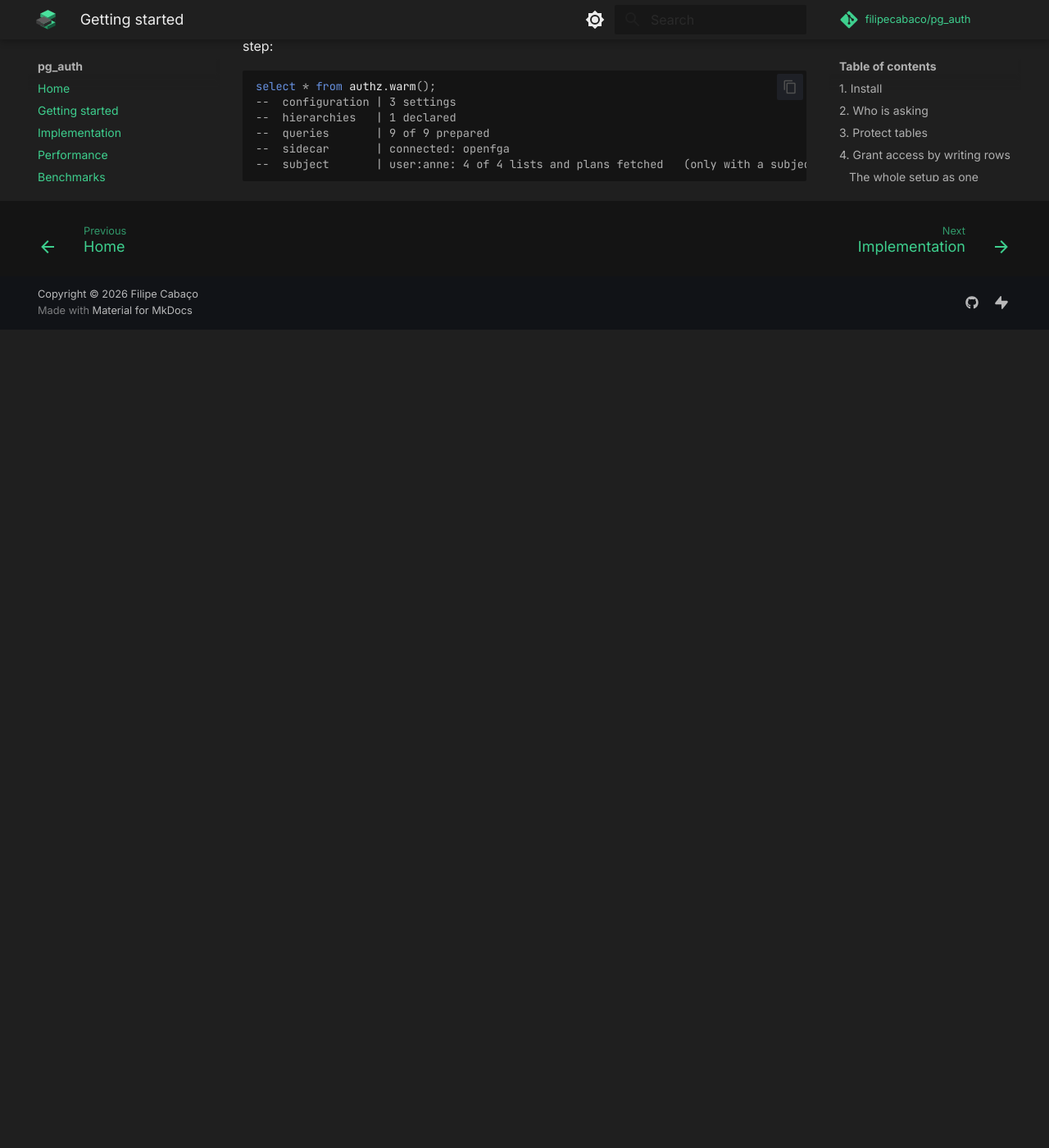
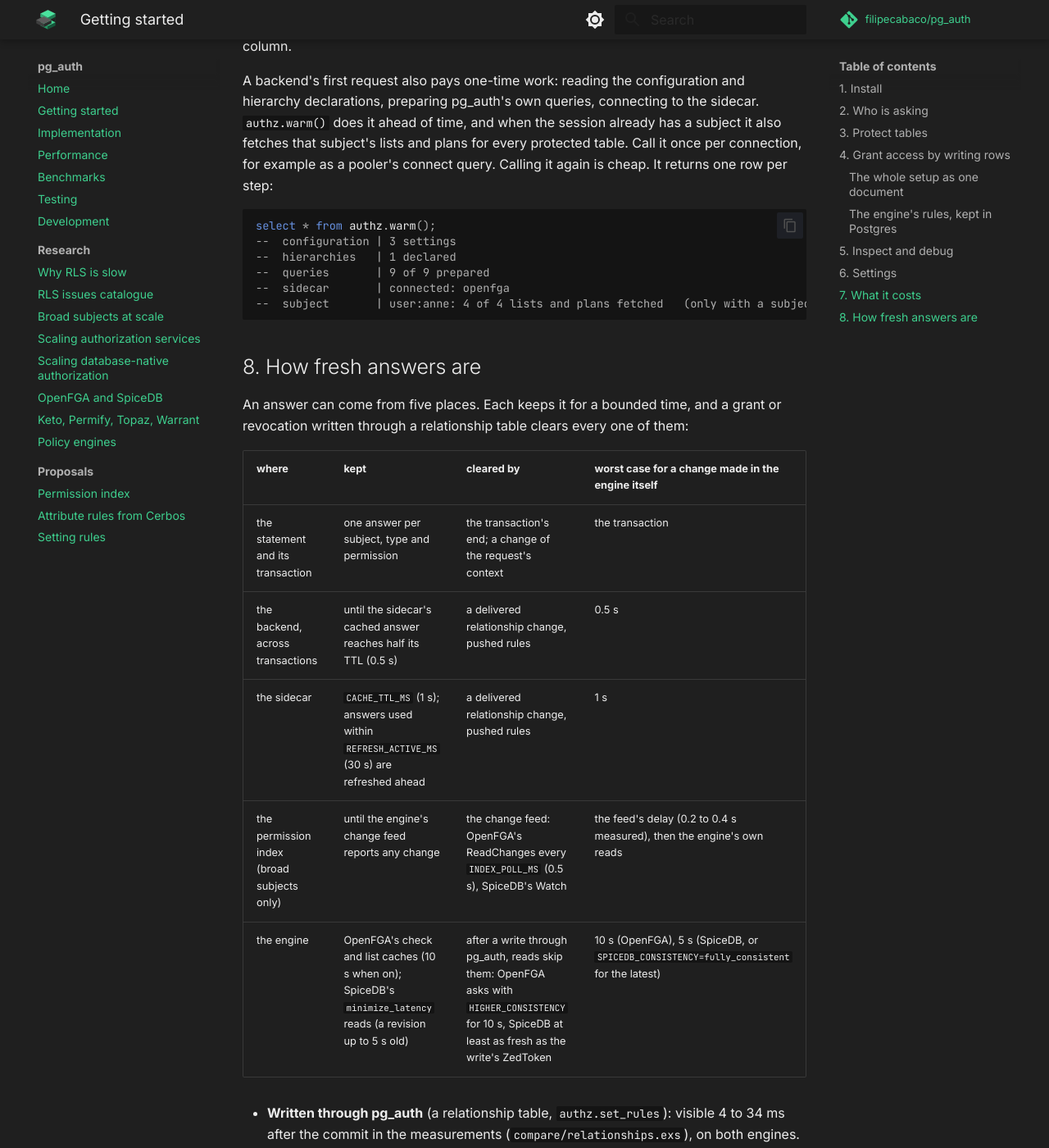
Before and after one commit to filipecabaco/pg_auth, an MkDocs documentation site: the page built from docs/usage.md, in a window 1280 px wide and 1400 px high, scrolled down 11316 px. Shown: the whole window at 82% size. Built offline with MkDocs 1.6.1 and Material for MkDocs 9.7.7, drawn with Linux system fonts in a browser that asks for light colours; comment, search, counter and statistics services are not loaded; before the commit the page ends 11718 px from its top, so only the background shows below that; some of the changed text lies outside the part shown.

Commit message:
Freshness in one table; the strip's dots stacked; the stage on the sections' grid
- usage guide, section 8: where an answer is kept (transaction, backend,
  sidecar, permission index, engine), for how long, what clears it, and the
  worst case for a change made in the engine itself; written through
  pg_auth, with an end date, with the time in the context, the engine down
- section 7: relationship tables cost engine writes (batched, every backend
  asks again after each batch)
- home: the freshness link points there; with the engine down, subjects too
  broad to list keep their last set in the permission index
- the benchmark strip stacks each dot on the lowest row that clears its
  neighbour (apply_zero.exs places them; the plot grows to fit): no two
  overlap at desktop or phone width
- the stage sits on Material's grid (61rem, 0.8rem gutter): the headline
  starts where the logo and every section do

````diff
--- a/docs/stylesheets/home.css
+++ b/docs/stylesheets/home.css
@@ -21,10 +21,12 @@
   --pa-muted: var(--md-default-fg-color--light);
 }
 
+/* the stage on the sections' grid: Material's content width (61rem) and gutter (0.8rem), so the
+   headline starts where the logo and every section do */
 .pa-wrap {
-  max-width: 76rem;
+  max-width: 61rem;
   margin-inline: auto;
-  padding-inline: 1.2rem;
+  padding-inline: 0.8rem;
 }
 
 /* ── Buttons ──────────────────────────────────────────────────────────── */
@@ -104,8 +106,8 @@
 
 .pa-stage {
   display: grid;
-  grid-template-columns: minmax(0, 26rem) minmax(0, 1fr);
-  gap: 2.6rem;
+  grid-template-columns: minmax(0, 24rem) minmax(0, 1fr);
+  gap: 2.2rem;
   align-items: start;
 }
 
@@ -742,7 +744,8 @@
 
 .pa-strip__plot {
   position: relative;
-  height: 3.4rem;
+  /* as many rows as the densest ratio needs (bench/docker/apply_zero.exs stacks the dots) */
+  height: calc(1.3rem + var(--rows, 3) * 0.75rem);
   margin-inline: 0.5rem;
   border-bottom: 1px solid var(--pa-line);
 }
--- a/docs/usage.md
+++ b/docs/usage.md
@@ -414,6 +414,12 @@ Per scenario numbers against RLS written the way Supabase recommends are in
 [`compare/parity.exs`](https://github.com/filipecabaco/pg_auth/blob/main/compare/README.md). Writes and very broad subjects cost more than
 narrow reads; `authz.explain` and `authz.last_statement_advice()` say when and why.
 
+Relationship tables cost engine writes: every insert, delete and relationship-changing update of
+a declared table becomes one write to the engine, batched by the sidecar (up to 100 tuples a call
+on OpenFGA, 1000 on SpiceDB), and the answers every backend kept are dropped after each batch.
+A table that changes thousands of rows a second puts that load on the engine; declare the tables
+that grant access, not every table that has an owner column.
+
 A backend's first request also pays one-time work: reading the configuration and hierarchy
 declarations, preparing pg_auth's own queries, connecting to the sidecar. `authz.warm()` does
 it ahead of time, and when the session already has a subject it also fetches that subject's
@@ -428,3 +434,28 @@ select * from authz.warm();
 --  sidecar       | connected: openfga
 --  subject       | user:anne: 4 of 4 lists and plans fetched   (only with a subject)
 ```
+
+## 8. How fresh answers are
+
+An answer can come from five places. Each keeps it for a bounded time, and a grant or revocation
+written through a relationship table clears every one of them:
+
+| where | kept | cleared by | worst case for a change made in the engine itself |
+|---|---|---|---|
+| the statement and its transaction | one answer per subject, type and permission | the transaction's end; a change of the request's context | the transaction |
+| the backend, across transactions | until the sidecar's cached answer reaches half its TTL (0.5 s) | a delivered relationship change, pushed rules | 0.5 s |
+| the sidecar | `CACHE_TTL_MS` (1 s); answers used within `REFRESH_ACTIVE_MS` (30 s) are refreshed ahead | a delivered relationship change, pushed rules | 1 s |
+| the permission index (broad subjects only) | until the engine's change feed reports any change | the change feed: OpenFGA's ReadChanges every `INDEX_POLL_MS` (0.5 s), SpiceDB's Watch | the feed's delay (0.2 to 0.4 s measured), then the engine's own reads |
+| the engine | OpenFGA's check and list caches (10 s when on); SpiceDB's `minimize_latency` reads (a revision up to 5 s old) | after a write through pg_auth, reads skip them: OpenFGA asks with `HIGHER_CONSISTENCY` for 10 s, SpiceDB at least as fresh as the write's ZedToken | 10 s (OpenFGA), 5 s (SpiceDB, or `SPICEDB_CONSISTENCY=fully_consistent` for the latest) |
+
+- **Written through pg_auth** (a relationship table, `authz.set_rules`): visible 4 to 34 ms after
+  the commit in the measurements (`compare/relationships.exs`), on both engines.
+- **Written in the engine directly** (its API, another service): up to the engine's own window
+  plus the sidecar's second: about 11 s on OpenFGA with caches, 6 s on SpiceDB by default.
+- **A grant with an end** (`expires_column`): gone 60 to 120 ms after its end through the outbox;
+  on SpiceDB the engine also ends it itself, within its revision window.
+- **A request context with the time** (`"now"`): answers are kept up to the sidecar's 1 s, so a
+  condition on the time holds up to a second past its boundary.
+- **The engine down:** answers already kept are used for at most the times above, then statements
+  fail. Subjects answered from the permission index keep their last fresh set, read from
+  Postgres; a change the engine makes meanwhile reaches it when the feed is read again.
--- a/overrides/home.html
+++ b/overrides/home.html
@@ -360,41 +360,41 @@ resourcePolicy:
 {# bench:stats:end #}
 {# bench:rows:start #}
 {% set rows = [
-  ("hierarchical-permissions", 0.21),
-  ("nested-rls-chain", 0.22),
-  ("order-by-limit-selective-policy", 0.24),
-  ("supabase-storage-paths", 0.34),
-  ("secdef-helper-oracle", 0.38),
-  ("large-membership-array-overhead", 0.39),
-  ("supabase-owner-or-role", 0.46),
-  ("saas-project-hierarchy", 0.54),
-  ("marketplace-two-party-orders", 0.59),
-  ("large-events-timeseries", 0.71),
-  ("larger-than-memory", 0.79),
-  ("rls-write-path", 0.85),
-  ("membership-subplan-no-pullup", 0.87),
-  ("jwt-claims-parsed-per-row", 0.90),
-  ("drive-nested-group-sharing", 0.92),
-  ("supabase-chat-rooms", 0.93),
-  ("partitioned-rls-no-pruning", 0.94),
-  ("prepared-plan-role-revalidation", 0.97),
-  ("large-fulltext-search", 0.98),
-  ("update-delete-bulk-rls-cost", 1.04),
-  ("non-leakproof-operators-lose-index", 1.05),
-  ("per-row-function-in-policy", 1.06),
-  ("policy-recursion-42p17", 1.06),
-  ("rls-bypass-paths", 1.06),
-  ("org-membership", 1.07),
-  ("leaky-function-and-leakproof-marking", 1.17),
-  ("join-two-rls-tables", 1.23),
-  ("supabase-claims-rbac", 1.32),
-  ("view-owner-bypass", 1.33),
-  ("rls-best-case-tenant-column", 1.38),
-  ("pool-session-state-leak", 1.56),
-  ("update-select-coupling", 1.60),
-  ("partition-direct-access", 1.64),
-  ("tenant-skew-bad-estimates", 1.68),
-  ("missing-policy-index", 1.70),
+  ("hierarchical-permissions", 0.21, 0),
+  ("nested-rls-chain", 0.22, 1),
+  ("order-by-limit-selective-policy", 0.24, 0),
+  ("supabase-storage-paths", 0.34, 0),
+  ("secdef-helper-oracle", 0.38, 0),
+  ("large-membership-array-overhead", 0.39, 1),
+  ("supabase-owner-or-role", 0.46, 0),
+  ("saas-project-hierarchy", 0.54, 0),
+  ("marketplace-two-party-orders", 0.59, 0),
+  ("large-events-timeseries", 0.71, 0),
+  ("larger-than-memory", 0.79, 0),
+  ("rls-write-path", 0.85, 0),
+  ("membership-subplan-no-pullup", 0.87, 1),
+  ("jwt-claims-parsed-per-row", 0.90, 2),
+  ("drive-nested-group-sharing", 0.92, 0),
+  ("supabase-chat-rooms", 0.93, 3),
+  ("partitioned-rls-no-pruning", 0.94, 1),
+  ("prepared-plan-role-revalidation", 0.97, 2),
+  ("large-fulltext-search", 0.98, 4),
+  ("update-delete-bulk-rls-cost", 1.04, 0),
+  ("non-leakproof-operators-lose-index", 1.05, 1),
+  ("per-row-function-in-policy", 1.06, 2),
+  ("policy-recursion-42p17", 1.06, 3),
+  ("rls-bypass-paths", 1.06, 4),
+  ("org-membership", 1.07, 5),
+  ("leaky-function-and-leakproof-marking", 1.17, 0),
+  ("join-two-rls-tables", 1.23, 1),
+  ("supabase-claims-rbac", 1.32, 0),
+  ("view-owner-bypass", 1.33, 1),
+  ("rls-best-case-tenant-column", 1.38, 2),
+  ("pool-session-state-leak", 1.56, 0),
+  ("update-select-coupling", 1.60, 1),
+  ("partition-direct-access", 1.64, 2),
+  ("tenant-skew-bad-estimates", 1.68, 0),
+  ("missing-policy-index", 1.70, 3),
 ] %}
 {# bench:rows:end #}
 <section class="pa-section pa-expect" id="cost">
@@ -411,11 +411,11 @@ resourcePolicy:
         clearance) is checked row by row on OpenFGA: fine for reads by key, slow for scans.
       </p>
       <figure class="pa-strip">
-        <div class="pa-strip__plot" role="img" aria-label="Each scenario's pg_auth time as a share of best-practice row level security: from {{ '%.2f' | format(rows[0][1]) }}x to {{ '%.2f' | format(rows[-1][1]) }}x, {{ '%.2f' | format(bench.ratio) }}x overall">
+        <div class="pa-strip__plot" style="--rows: {{ rows | map(attribute='2') | max + 1 }}" role="img" aria-label="Each scenario's pg_auth time as a share of best-practice row level security: from {{ '%.2f' | format(rows[0][1]) }}x to {{ '%.2f' | format(rows[-1][1]) }}x, {{ '%.2f' | format(bench.ratio) }}x overall">
           <span class="pa-strip__even" style="--v: 1"><span>same time</span></span>
           <span class="pa-strip__overall" style="--v: {{ bench.ratio }}"><span>{{ '%.2f' | format(bench.ratio) }}x overall</span></span>
-          {%- for name, v in rows %}
-          <i tabindex="0" style="--v: {{ v }}; --row: {{ loop.index0 % 3 }}" data-tip="{{ name }} · {{ '%.2f' | format(v) }}x"></i>
+          {%- for name, v, row in rows %}
+          <i tabindex="0" style="--v: {{ v }}; --row: {{ row }}" data-tip="{{ name }} · {{ '%.2f' | format(v) }}x"></i>
           {%- endfor %}
         </div>
         <div class="pa-strip__axis" aria-hidden="true">
@@ -434,15 +434,16 @@ resourcePolicy:
         an end date disappears 60 to 120 ms after it ends. A change made in the engine itself, outside
         Postgres, shows once the engine's own reads see it (up to 5 s on SpiceDB's default
         consistency, 10 s with OpenFGA's caches on) and the sidecar's one-second cache has passed.
-        <a href="{{ 'design/#5-security-and-correctness' | url }}">How fresh answers are</a>
+        <a href="{{ 'usage/#8-how-fresh-answers-are' | url }}">How fresh answers are</a>
       </p>
     </div>
     <div class="pa-expect__item">
       <h3>When the engine is down, queries fail</h3>
       <p>
         Statements on protected tables fail rather than guess: at once if the engine refuses the
-        connection, after 4 seconds (configurable) if it hangs. Answers cached in the last second still serve.
-        Grants written as rows wait and are delivered when it is back.
+        connection, after 4 seconds (configurable) if it hangs. Answers cached in the last second still
+        serve, and subjects too broad to list keep their last set in the permission index. Grants
+        written as rows wait and are delivered when it is back.
       </p>
     </div>
     <div class="pa-expect__item">
````
Also changed, not shown: 1 other file.
